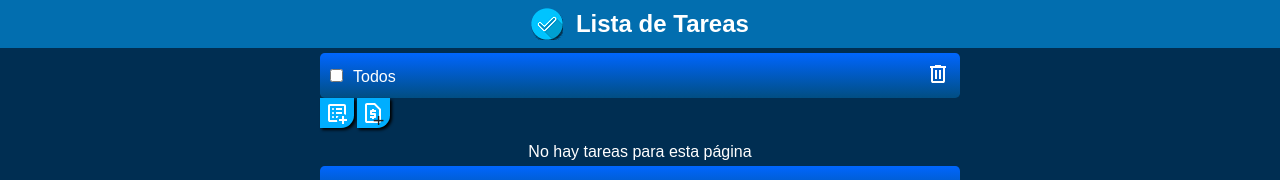
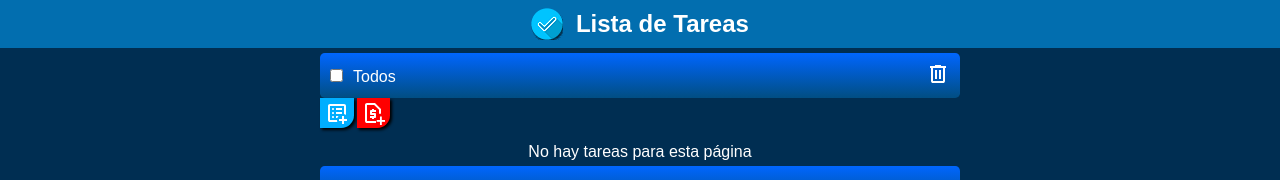
Before and after one commit to hernanveyret/lista-de-tareas-v2, a React (Vite) app: page / in a window 1280 px wide. Shown: the top 180 px of the page. Built offline with nearby package versions, Linux system fonts and the light colour scheme.

Commit message:
css en boton

```diff
--- a/src/App.jsx
+++ b/src/App.jsx
@@ -172,7 +172,7 @@ const createNewPage = (e) => {
   if(textOrCalc){
     if(!nameRepeat){
       let newPage = {
-        namePage: enterNamePage === '' ? `Página` : enterNamePage,
+        namePage: enterNamePage === '' ? `Página ${pages.length + 1}` : enterNamePage,
         tareas: []
       };
       setNamePage(enterNamePage)
@@ -270,12 +270,14 @@ const menuBtnPage = (e) => {
         <button className="btn-add-page" onClick={() => {setFormNewPage(true); setTextOrCalc(true)}}>
           <svg xmlns="http://www.w3.org/2000/svg" height="24px" viewBox="0 -960 960 960" width="24px" fill="#FFFFFF"><path d="M680-40v-120H560v-80h120v-120h80v120h120v80H760v120h-80ZM200-200v-560 560Zm0 80q-33 0-56.5-23.5T120-200v-560q0-33 23.5-56.5T200-840h560q33 0 56.5 23.5T840-760v353q-18-11-38-18t-42-11v-324H200v560h280q0 21 3 41t10 39H200Zm120-160q17 0 28.5-11.5T360-320q0-17-11.5-28.5T320-360q-17 0-28.5 11.5T280-320q0 17 11.5 28.5T320-280Zm0-160q17 0 28.5-11.5T360-480q0-17-11.5-28.5T320-520q-17 0-28.5 11.5T280-480q0 17 11.5 28.5T320-440Zm0-160q17 0 28.5-11.5T360-640q0-17-11.5-28.5T320-680q-17 0-28.5 11.5T280-640q0 17 11.5 28.5T320-600Zm120 160h240v-80H440v80Zm0-160h240v-80H440v80Zm0 320h54q8-23 20-43t28-37H440v80Z"/></svg>
         </button>
-        <button className="btn-add-page" onClick={() => {setFormNewPage(true); setTextOrCalc(false)}}>
+        <button style={{ backgroundColor: 'red' }} className="btn-add-page" onClick={() => { setFormNewPage(true); setTextOrCalc(false); }}>
           <svg xmlns="http://www.w3.org/2000/svg" height="24px" viewBox="0 -960 960 960" width="24px" fill="#FFFFFF">
-          <path d="M440-240h80v-40h40q17 0 28.5-11.5T600-320v-120q0-17-11.5-28.5T560-480H440v-40h160v-80h-80v-40h-80v40h-40q-17 0-28.5 11.5T360-560v120q0 17 11.5 28.5T400-400h120v40H360v80h80v40ZM240-80q-33 0-56.5-23.5T160-160v-640q0-33 23.5-56.5T240-880h320l240 240v480q0 33-23.5 56.5T720-80H240Zm0-80h480v-446L526-800H240v640Zm0 0v-640 640Z"/>
-          <text x="700" y="-100" fontSize="800" fill="#222222" textAnchor="middle" alignmentBaseline="middle">+</text>
+            <path d="M440-240h80v-40h40q17 0 28.5-11.5T600-320v-120q0-17-11.5-28.5T560-480H440v-40h160v-80h-80v-40h-80v40h-40q-17 0-28.5 11.5T360-560v120q0 17 11.5 28.5T400-400h120v40H360v80h80v40ZM240-80q-33 0-56.5-23.5T160-160v-640q0-33 23.5-56.5T240-880h320l240 240v480q0 33-23.5 56.5T720-80H240Zm0-80h480v-446L526-800H240v640Zm0 0v-640 640Z"/>
+            <rect x="600" y="-450" width="1900" height="18000" fill="red" />
+            <text x="800" y="-120" fontSize="670" fill="#fffff" textAnchor="middle" alignmentBaseline="middle" fontWeight="bold">+</text>
           </svg>
-        </button>
+</button>
+
       </div>
 
         { /* Mostrar las tareas */ }
```
